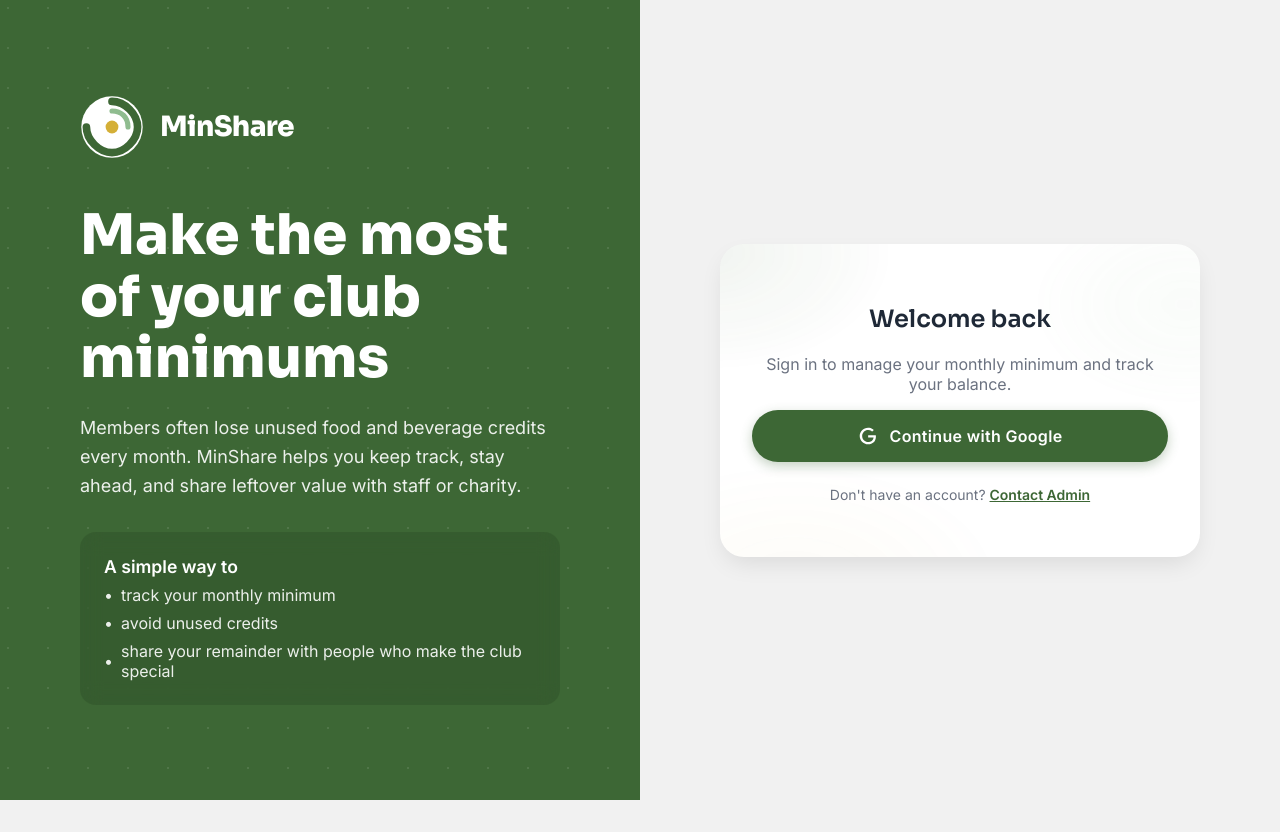
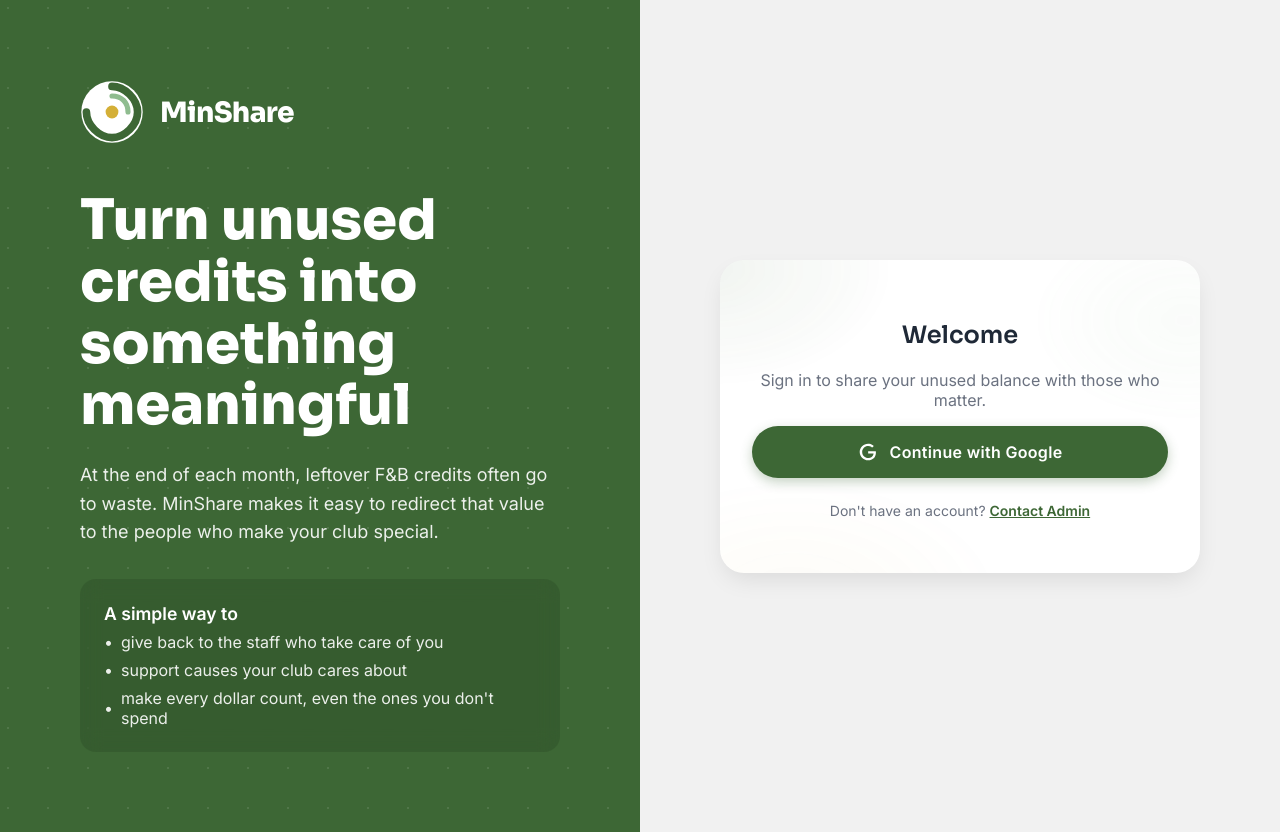
Before and after one commit to mudaliaranand82/minshare-app, a React (Vite) app: page /login in a window 1280 px wide. Before the commit the page ends 800 px from the top, so only its background shows below. Built offline with nearby package versions, Linux system fonts and the light colour scheme; no server answers.

Commit message:
Update home page messaging to focus on giving/sharing
- New tagline: 'Turn unused credits into something meaningful'
- Bullet points now emphasize giving back to staff, supporting causes
- Login text updated: 'Share your unused balance with those who matter'

```diff
--- a/src/pages/Login.tsx
+++ b/src/pages/Login.tsx
@@ -85,22 +85,22 @@ const Login: React.FC = () => {
                         <h1>MinShare</h1>
                     </div>
 
-                    <h2>Make the most of your club minimums</h2>
+                    <h2>Turn unused credits into something meaningful</h2>
                     <p className="hero-description">
-                        Members often lose unused food and beverage credits every month. MinShare helps you keep track, stay ahead, and share leftover value with staff or charity.
+                        At the end of each month, leftover F&B credits often go to waste. MinShare makes it easy to redirect that value to the people who make your club special.
                     </p>
 
                     <div className="feature-list">
                         <p className="feature-title">A simple way to</p>
                         <ul>
                             <li>
-                                <span className="bullet">•</span> track your monthly minimum
+                                <span className="bullet">•</span> give back to the staff who take care of you
                             </li>
                             <li>
-                                <span className="bullet">•</span> avoid unused credits
+                                <span className="bullet">•</span> support causes your club cares about
                             </li>
                             <li>
-                                <span className="bullet">•</span> share your remainder with people who make the club special
+                                <span className="bullet">•</span> make every dollar count, even the ones you don't spend
                             </li>
                         </ul>
                     </div>
@@ -112,8 +112,8 @@ const Login: React.FC = () => {
                 <div className="login-card-wrapper">
                     <div className="glass-card login-card">
                         <div className="text-center mb-6">
-                            <h2>Welcome back</h2>
-                            <p className="text-muted">Sign in to manage your monthly minimum and track your balance.</p>
+                            <h2>Welcome</h2>
+                            <p className="text-muted">Sign in to share your unused balance with those who matter.</p>
                         </div>
 
                         <button onClick={handleLogin} className="btn btn-primary login-btn" disabled={isLoading}>
```
